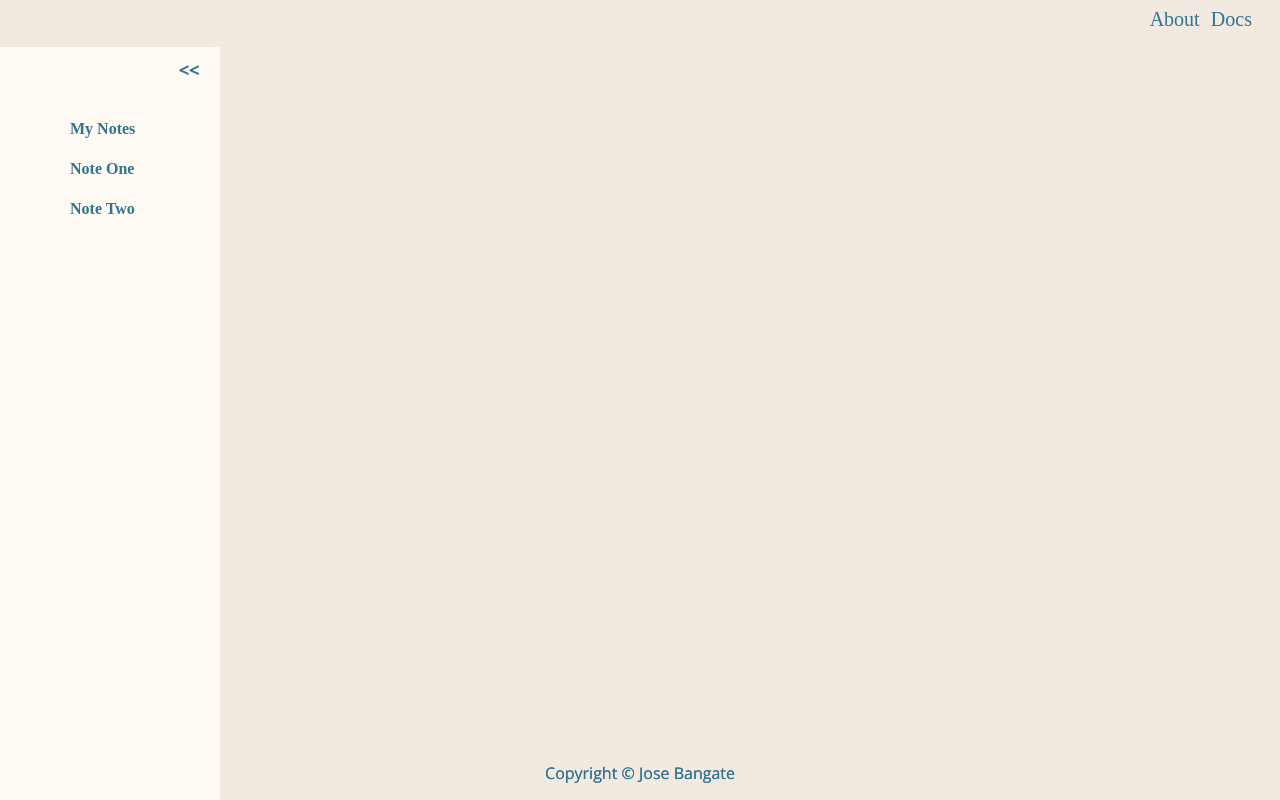
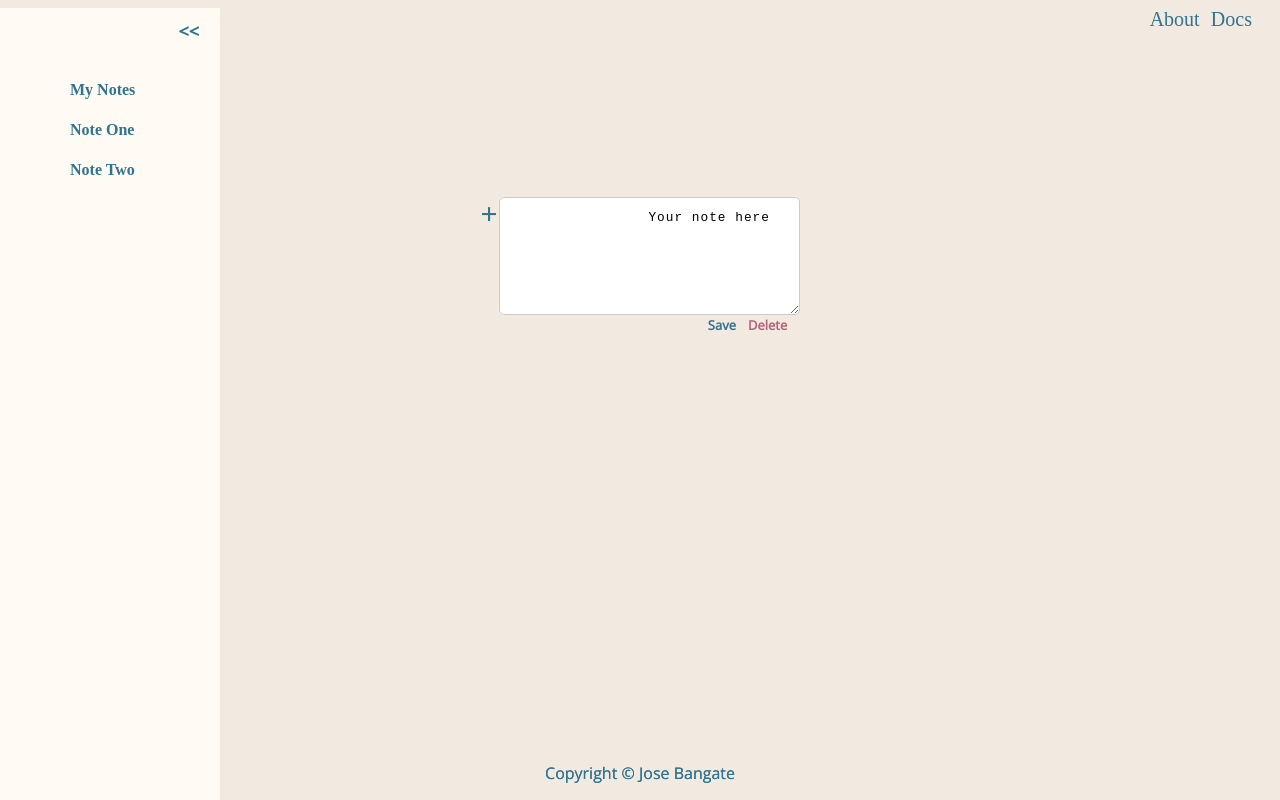
Before and after one commit to JBangate10/JoseBangate_assignment1, a plain HTML site: page note.html in a window 1280 px wide. Drawn offline with nearby package versions, Linux system fonts and the light colour scheme.

Commit message:
Added a Save and Delete button at the bottom of the text area for my note.html file.

```diff
--- a/CSS/style.css
+++ b/CSS/style.css
@@ -66,6 +66,66 @@ nav ul li a {
     color: #31748f;
 }
 
+label, textarea {
+    font-size: .8rem;
+    letter-spacing: 1px;
+}
+
+textarea {
+    padding: 10px;
+    max-width: 100%;
+    line-height: 1.5;
+    border-radius: 5px;
+    border: 1px solid #ccc;
+}
+
+label {
+    display: block;
+    font-size: 30px;
+}
+
+.textarea-container {
+    display: flex;
+    justify-content: center;
+    padding-top: 150px;
+}
+
+.label-container {
+    font-weight: bold;
+    color: #31748f;
+}
+
+.save-button {
+    background-color: transparent;
+    background-repeat: no-repeat;
+    color: #31748f;
+    border: none;
+    cursor: pointer;
+    font-family: 'Open Sans', sans-serif;
+    font-weight: bold;
+    font-size: 13px;
+}
+
+.delete-button {
+    background-color: transparent;
+    background-repeat: no-repeat;
+    color: #b4637a;
+    border: none;
+    cursor: pointer;
+    font-family: 'Open Sans', sans-serif;
+    font-weight: bold;
+    font-size: 13px;
+}
+
+textarea, .SaveDelete-container {
+    display: flex;
+    justify-content: center;
+}
+
+.SaveDelete-container {
+    padding-left: 215px;
+}
+
 .slide-in {
     background-color: transparent;
     background-repeat: no-repeat;
--- a/note.html
+++ b/note.html
@@ -11,15 +11,6 @@
     <title>Note</title>
 </head>
 <body>
-
-    <main>
-        <nav>
-            <ul>
-                <li><a href="#">About</a></li>
-                <li><a href="#">Docs</a></li>
-            </ul>
-        </nav>
-
     <div class="sidebar-container">
         <div class="sidebar-button">
             <button class="slide-out"><<</button>
@@ -29,6 +20,30 @@
             <li><a href="#">Note One</a></li>
             <li><a href="#">Note Two</a></li>
         </ul>
+    </div>
+    <main>
+        <header>
+            <nav>
+                <ul>
+                    <li><a href="#">About</a></li>
+                    <li><a href="#">Docs</a></li>
+                </ul>
+            </nav>
+        </header>
+        <article class="textarea-container">
+
+            <div class="label-container">
+                <label for="plus-sign">+</label>
+            </div>
+            <textarea id="plus-sign" name="plus-sign" rows="5" cols="33">
+                Your note here
+            </textarea>
+
+        </article>
+
+        <div class="SaveDelete-container">
+            <button class="save-button">Save</button>
+            <button class="delete-button">Delete</button>
         </div>
 
         <footer>
```
Lines whose indentation alone changed are shown as unchanged.
